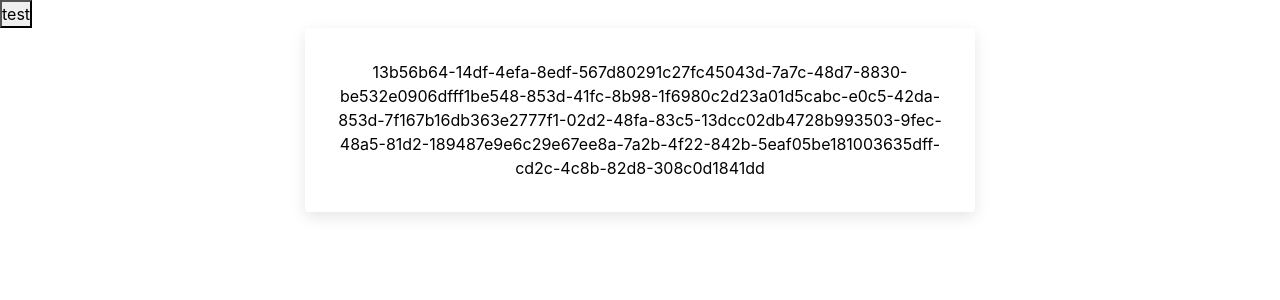
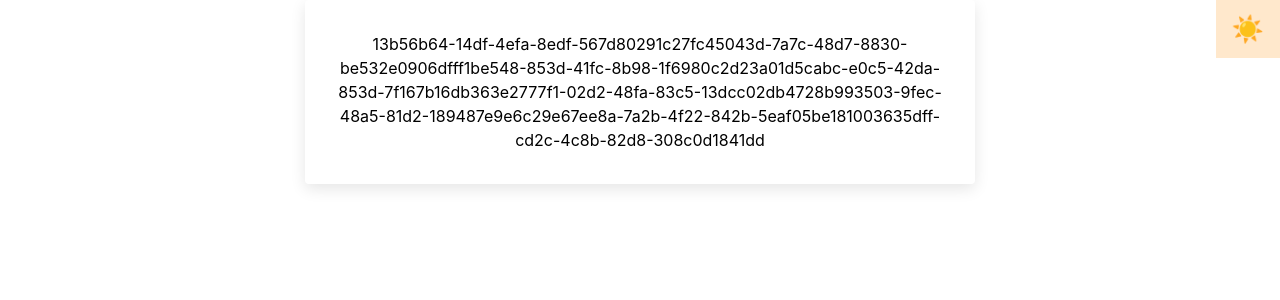
Before and after one commit to Bartek-Wieckowski/react-daily-planner, a React (Create React App) app: page / in a window 1280 px wide. Shown: the top 300 px of the page. Built offline with nearby package versions, Linux system fonts and the light colour scheme.

Commit message:
used and styled btn fake dark mode

```diff
--- a/src/App.jsx
+++ b/src/App.jsx
@@ -6,11 +6,8 @@ export default function App() {
 
   return (
     <div className={`app ${isDarkMode ? 'fake-dark-mode' : ''}`}>
-      <button
-        className="danger-bg-subtle-dark"
-        onClick={() => handleDarkMode()}
-      >
-        test
+      <button className="btn-fake-dark-mode" onClick={() => handleDarkMode()}>
+        {isDarkMode ? '🌙' : '☀️'}
       </button>
       <div className="container">
         <div className="row">
--- a/src/index.css
+++ b/src/index.css
@@ -51,3 +51,15 @@ code {
   transition: var(--transition);
   border-radius: var(--radius);
 }
+
+.btn-fake-dark-mode {
+  position: fixed;
+  top: 0;
+  right: 0;
+  padding: 16px;
+  line-height: 1;
+  font-size: 26px;
+  background-color: #ffe8cc;
+  border: none;
+  cursor: pointer;
+}
```
